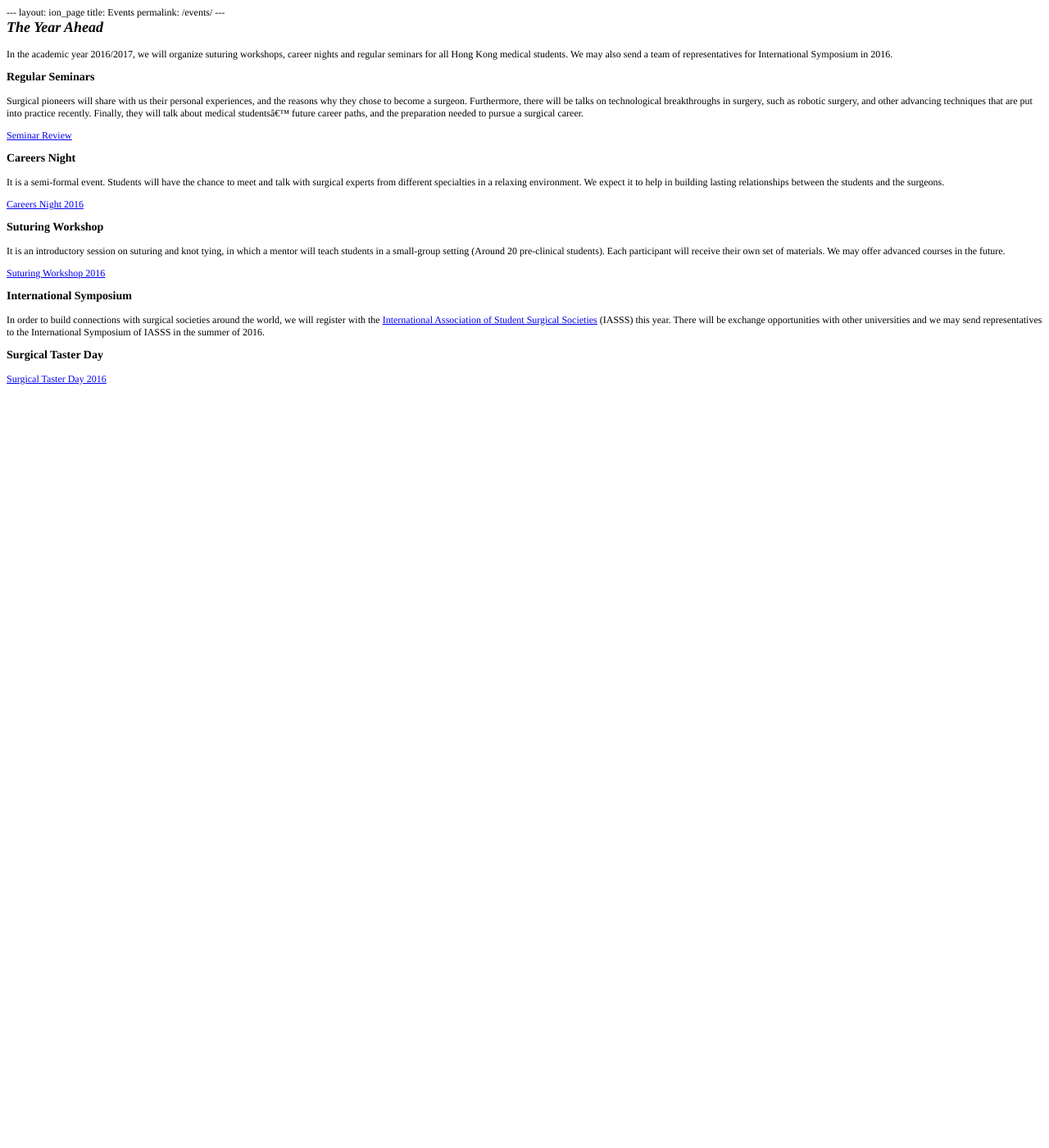
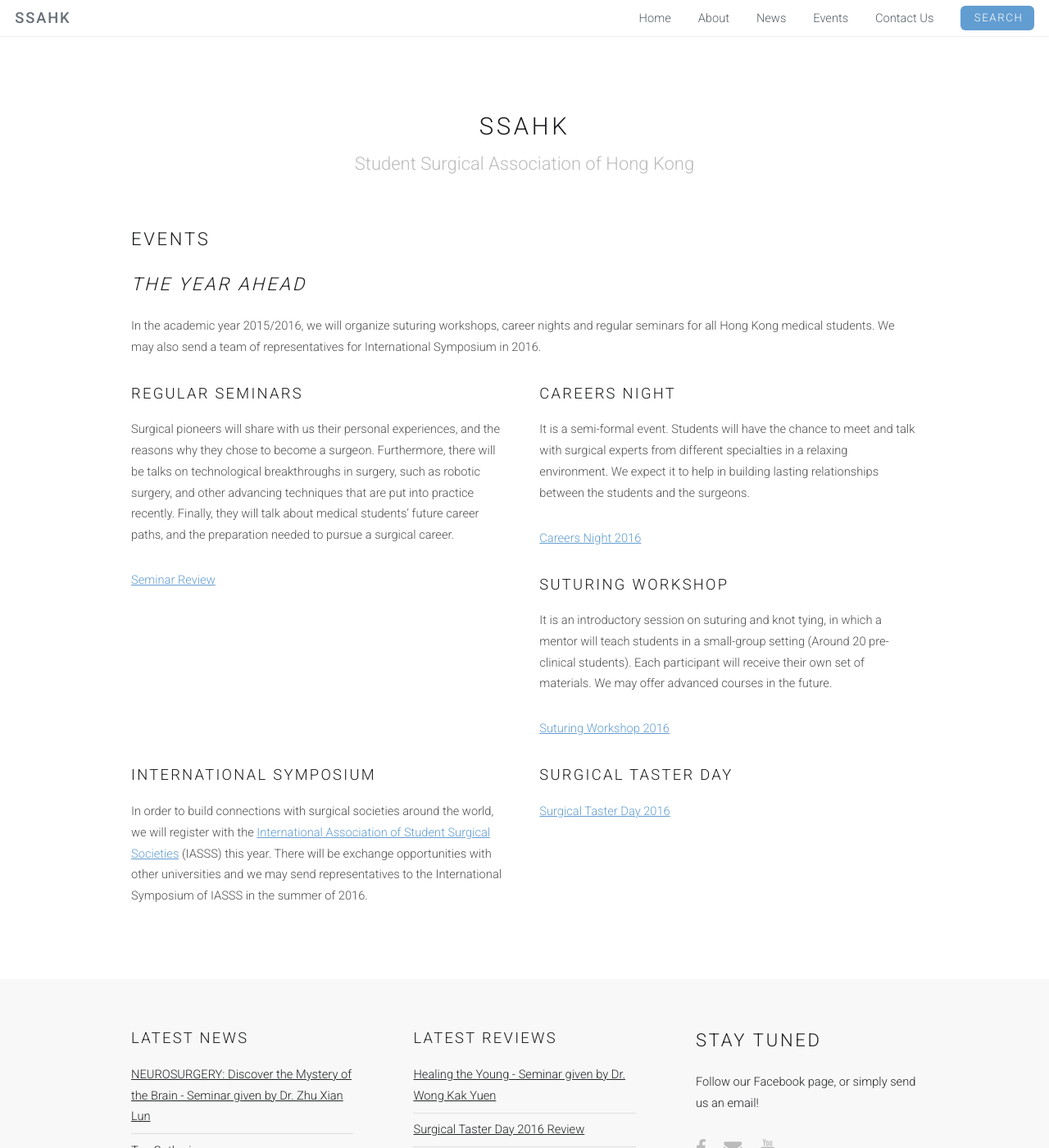
Before and after one commit to SSAHK/ssahk.github.io, a Jekyll site: the page built from events.html, in a window 1280 px wide and 1400 px high. Shown: the whole window at 82% size. Built offline with Jekyll 4.4.1, drawn with Linux system fonts in a browser that asks for light colours; some of the changed text lies outside the part shown.

Commit message:
Revert "16-17 events"
This reverts commit 17b88e4957f643fa69803076383adb0c3e8fc311.

```diff
--- a/events.html
+++ b/events.html
@@ -1,35 +1,74 @@
-<!DOCTYPE html PUBLIC "-//W3C//DTD HTML 4.01//EN" "http://www.w3.org/TR/html4/strict.dtd">
-<html>
-<head>
-  <meta http-equiv="Content-Type" content="text/html; charset=utf-8">
-  <meta http-equiv="Content-Style-Type" content="text/css">
-  <title></title>
-  <meta name="Generator" content="Cocoa HTML Writer">
-  <meta name="CocoaVersion" content="1265.21">
-  <style type="text/css">
-    p.p1 {margin: 0.0px 0.0px 0.0px 0.0px; font: 12.0px Times}
-    p.p3 {margin: 0.0px 0.0px 12.0px 0.0px; font: 12.0px Times}
-    p.p5 {margin: 0.0px 0.0px 12.0px 0.0px; font: 12.0px Times; color: #0000ee}
-    span.s1 {text-decoration: underline}
-    span.s2 {text-decoration: underline ; color: #0000ee}
-  </style>
-</head>
-<body>
-<p class="p1">--- layout: ion_page title: Events permalink: /events/ ---</p>
-<h2 style="margin: 0.0px 0.0px 14.9px 0.0px; font: 18.0px Times"><b><i>The Year Ahead</i></b></h2>
-<p class="p3">In the academic year 2016/2017, we will organize suturing workshops, career nights and regular seminars for all Hong Kong medical students. We may also send a team of representatives for International Symposium in 2016.</p>
-<h3 style="margin: 0.0px 0.0px 14.0px 0.0px; font: 14.0px Times"><b>Regular Seminars</b></h3>
-<p class="p3">Surgical pioneers will share with us their personal experiences, and the reasons why they chose to become a surgeon. Furthermore, there will be talks on technological breakthroughs in surgery, such as robotic surgery, and other advancing techniques that are put into practice recently. Finally, they will talk about medical studentsâ€™ future career paths, and the preparation needed to pursue a surgical career.</p>
-<p class="p5"><span class="s1"><a href="file:///Users/Catherine/Desktop/ssahk.github.io/%7B%7B%20site.baseurl%20%7D%7D/seminars">Seminar Review</a></span></p>
-<h3 style="margin: 0.0px 0.0px 14.0px 0.0px; font: 14.0px Times"><b>Careers Night</b></h3>
-<p class="p3">It is a semi-formal event. Students will have the chance to meet and talk with surgical experts from different specialties in a relaxing environment. We expect it to help in building lasting relationships between the students and the surgeons.</p>
-<p class="p5"><span class="s1"><a href="file:///Users/Catherine/Desktop/ssahk.github.io/%7B%7B%20site.baseurl%20%7D%7D/careersnight1516">Careers Night 2016</a></span></p>
-<h3 style="margin: 0.0px 0.0px 14.0px 0.0px; font: 14.0px Times"><b>Suturing Workshop</b></h3>
-<p class="p3">It is an introductory session on suturing and knot tying, in which a mentor will teach students in a small-group setting (Around 20 pre-clinical students). Each participant will receive their own set of materials. We may offer advanced courses in the future.</p>
-<p class="p5"><span class="s1"><a href="file:///Users/Catherine/Desktop/ssahk.github.io/%7B%7B%20site.baseurl%20%7D%7D/suturing1516">Suturing Workshop 2016</a></span></p>
-<h3 style="margin: 0.0px 0.0px 14.0px 0.0px; font: 14.0px Times"><b>International Symposium</b></h3>
-<p class="p3">In order to build connections with surgical societies around the world, we will register with the <a href="http://www.iasss.org/"><span class="s2">International Association of Student Surgical Societies</span></a> (IASSS) this year. There will be exchange opportunities with other universities and we may send representatives to the International Symposium of IASSS in the summer of 2016.</p>
-<h3 style="margin: 0.0px 0.0px 14.0px 0.0px; font: 14.0px Times"><b>Surgical Taster Day</b></h3>
-<p class="p5"><span class="s1"><a href="file:///Users/Catherine/Desktop/ssahk.github.io/%7B%7B%20site.baseurl%20%7D%7D/taster">Surgical Taster Day 2016</a></span></p>
-</body>
-</html>
+---
+layout: ion_page
+title: Events
+permalink: /events/
+---
+
+<div class="row">
+	<div class="12u">
+		<h2><i>The Year Ahead</i></h2>
+
+		<p>In the academic year 2015/2016, we will organize
+		suturing workshops, career nights and regular seminars for
+		all Hong Kong medical students. We may also send a team of
+		representatives for International Symposium in 2016.</p>
+		<!-- Lists -->
+				<div class="row">
+					<div class="6u 12u(mobilep)">
+						<h3>Regular Seminars</h3>
+						<p>Surgical pioneers will share with us their
+						personal experiences, and the reasons why they
+						chose to become a surgeon. Furthermore, there will
+						be talks on technological breakthroughs in surgery,
+						such as robotic surgery, and other advancing
+						techniques that are put into practice recently.
+						Finally, they will talk about medical students’
+						future career paths, and the preparation needed to
+						pursue a surgical career.</p>
+						<p>
+							<a href="{{ site.baseurl }}/seminars">Seminar Review</a>
+						</p>
+					</div>
+					<div class="6u 12u(mobilep)">
+						<h3>Careers Night</h3>
+						<p>It is a semi-formal event. Students will have
+						the chance to meet and talk with surgical experts
+						from different specialties in a relaxing
+						environment. We expect it to help in building
+						lasting relationships between the students and the
+						surgeons.</p>
+						<p>
+							<a href="{{ site.baseurl }}/careersnight1516">Careers Night 2016</a>
+						</p>
+					</div>
+					<div class="6u 12u(mobilep)">
+						<h3>Suturing Workshop</h3>
+						<p>It is an introductory session on suturing and
+						knot tying, in which a mentor will teach students
+						in a small-group setting (Around 20 pre-clinical
+						students). Each participant will receive their own
+						set of materials. We may offer advanced courses in
+						the future.</p>
+						<p>
+							<a href="{{ site.baseurl }}/suturing1516">Suturing Workshop 2016</a>
+						</p>
+					</div>
+					<div class="6u 12u(mobilep)">
+						<h3>International Symposium</h3>
+						<p>In order to build connections with surgical
+						societies around the world, we will register with
+						the <a href="http://www.iasss.org/">International Association of Student Surgical
+						Societies</a> (IASSS) this year. There will be exchange
+						opportunities with other universities and we may
+						send representatives to the International Symposium
+						of IASSS in the summer of 2016.</p>
+
+					</div>
+					<div class="6u 12u(mobilep)">
+						<h3>Surgical Taster Day</h3>
+						<p><a href="{{ site.baseurl }}/taster">Surgical Taster Day 2016</a></p>
+
+					</div>
+				</div>
+	</div>
+</div>
```
